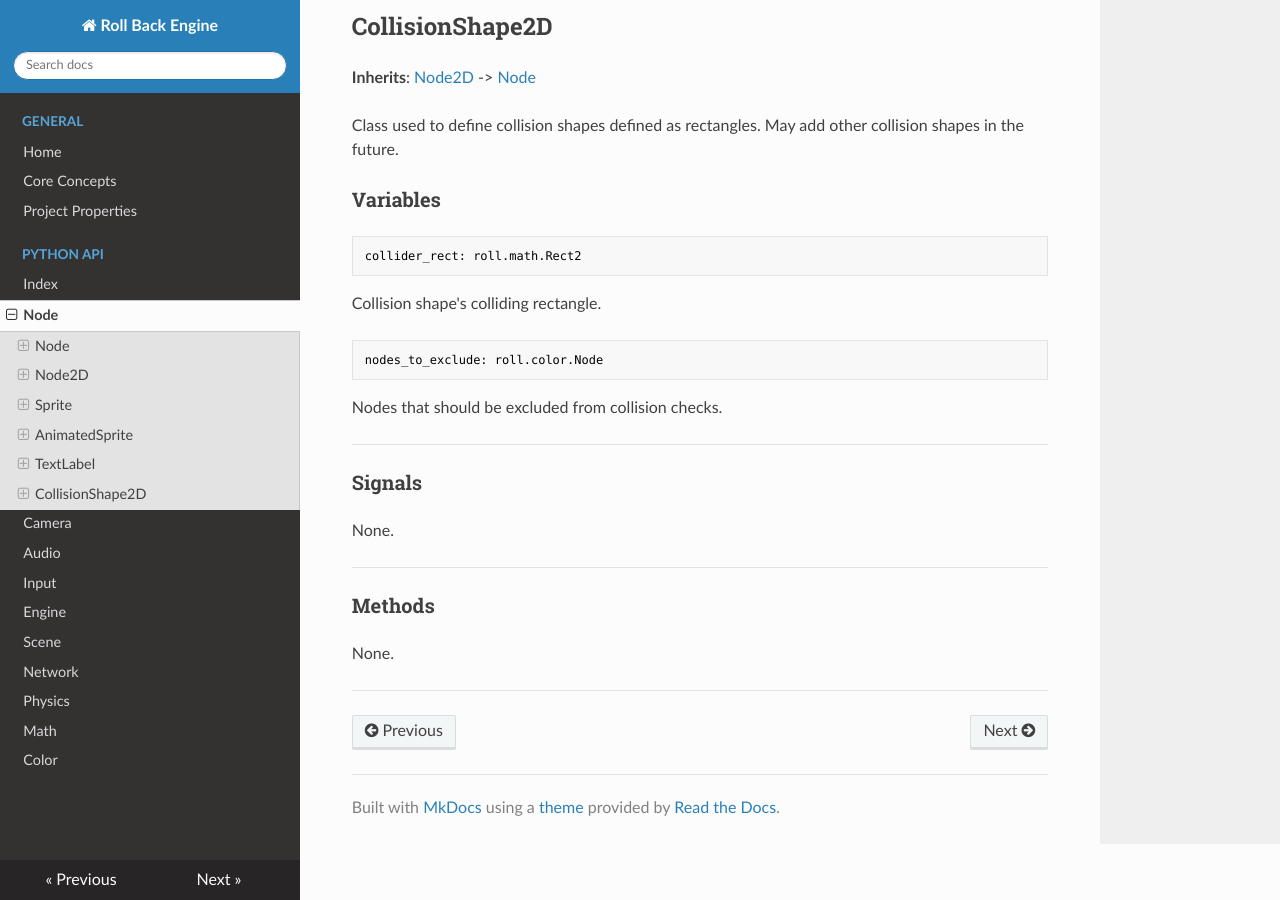
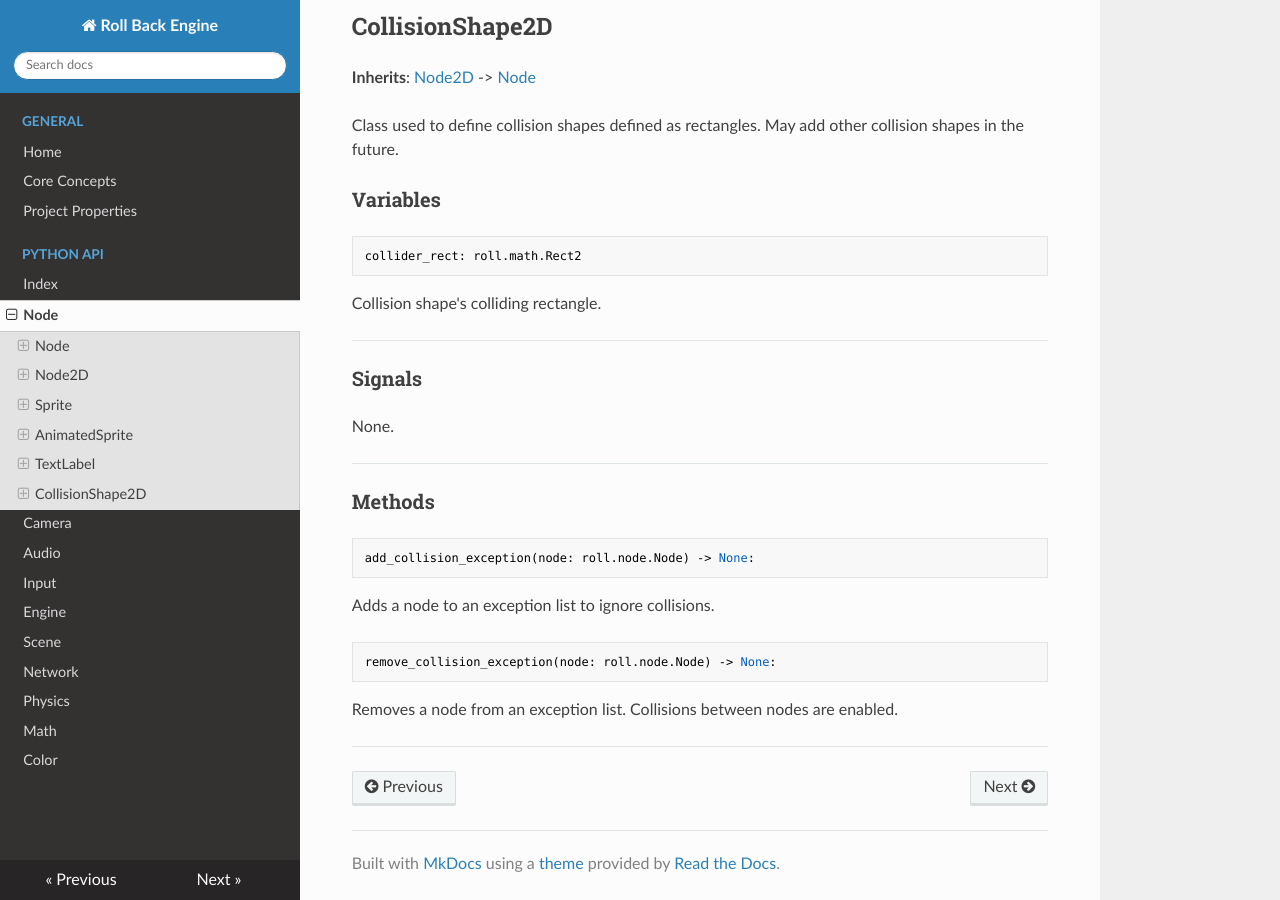
Before and after one commit to Chukobyte/seika-engine, an MkDocs documentation site: the page built from docs/python_api/node.md, in a window 1280 px wide and 900 px high, scrolled down 5266 px. Built offline with MkDocs 1.6.1, drawn with Linux system fonts in a browser that asks for light colours; nearby versions of some CDN libraries.

Commit message:
Updated CollisionShape2D docs.

````diff
--- a/docs/python_api/node.md
+++ b/docs/python_api/node.md
@@ -285,12 +285,6 @@ collider_rect: roll.math.Rect2
 
 Collision shape's colliding rectangle.
 
-```python
-nodes_to_exclude: roll.color.Node
-```
-
-Nodes that should be excluded from collision checks.
-
 ---
 
 ### Signals
@@ -301,6 +295,16 @@ None.
 
 ### Methods
 
-None.
+```python
+add_collision_exception(node: roll.node.Node) -> None:
+```
+
+Adds a node to an exception list to ignore collisions.
+
+```python
+remove_collision_exception(node: roll.node.Node) -> None:
+```
+
+Removes a node from an exception list. Collisions between nodes are enabled.
 
 ---
````
